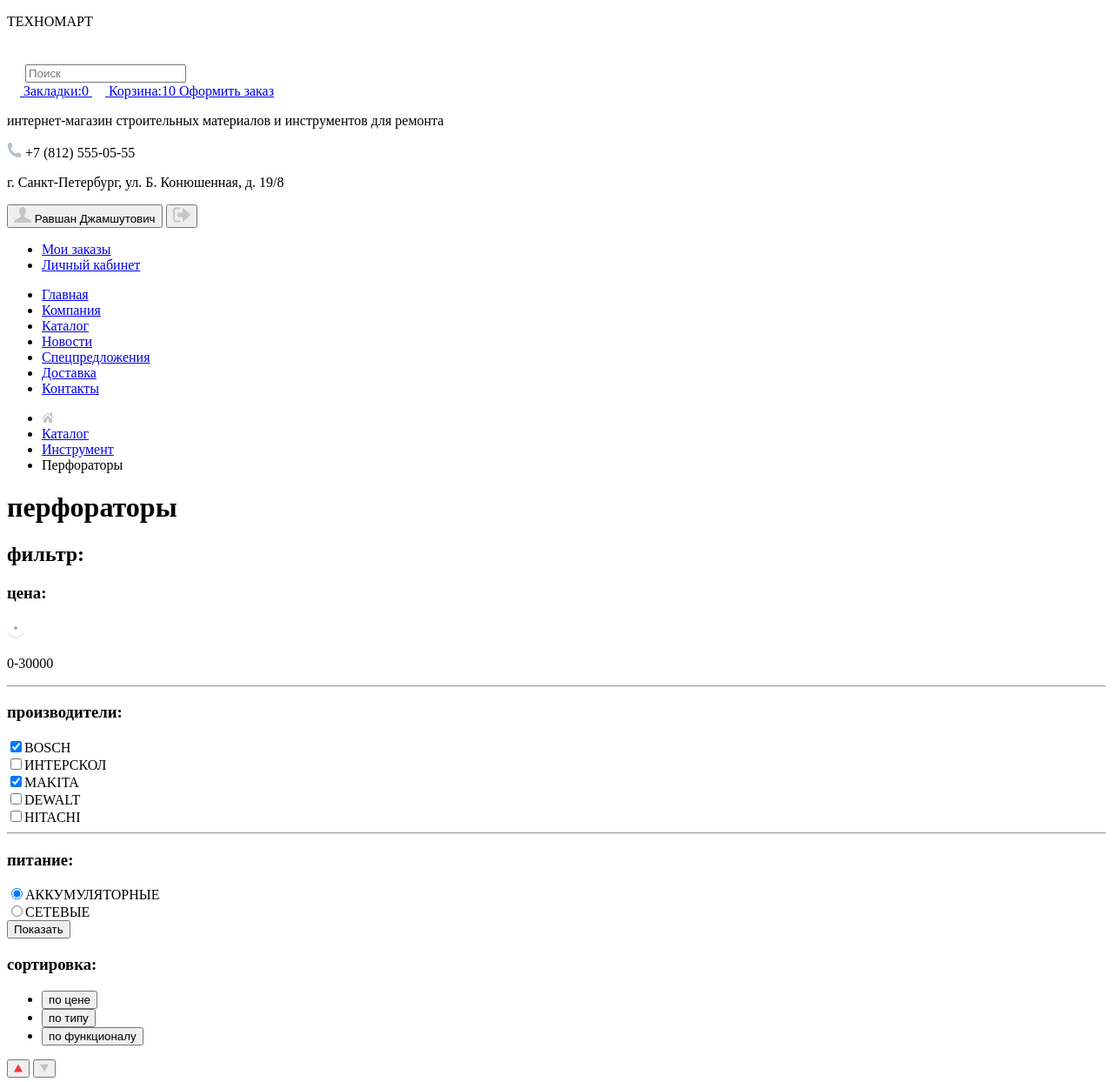
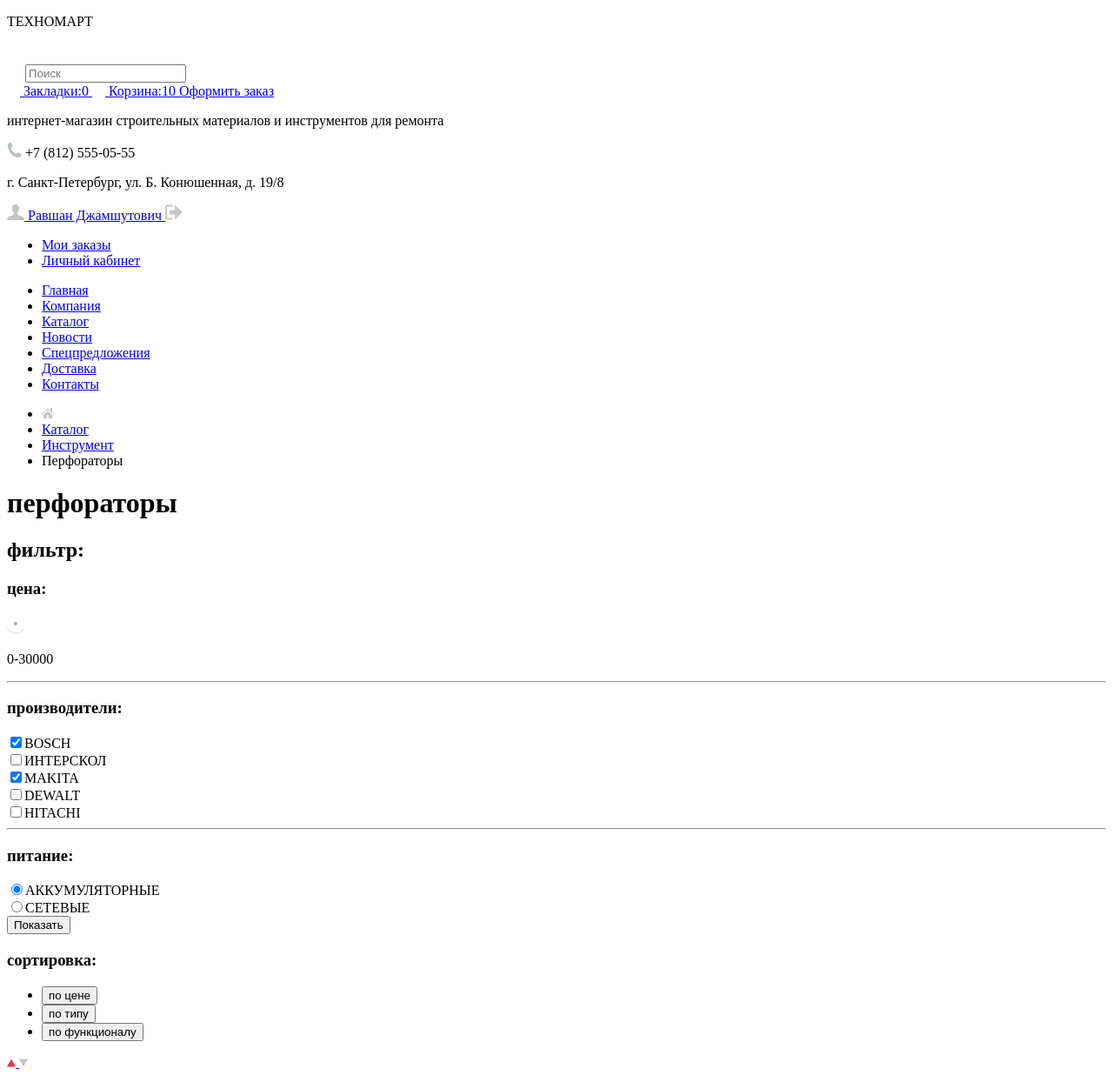
Before and after one commit to lllex/895691-technomart-28, a plain HTML site: page catalog.html in a window 1280 px wide. Shown: the top 1244 px of the page at 87% size. Drawn offline with Linux system fonts and the light colour scheme.

Commit message:
+fixes for catalog.html

```diff
--- a/catalog.html
+++ b/catalog.html
@@ -46,15 +46,15 @@
       </section>
 
       <section>
-        <p>
-          <button type="button">
+        <div>
+          <a href="blank.html">
             <img src="img/icon_user.svg" width="20" height="18" alt="icon user"/>
             <span>Равшан Джамшутович</span>
-          </button>
-          <button type="button">
+          </a>
+          <a href="blank.html">
             <img src="img/icon_logout.svg" width="20" height="18" alt="icon logout"/>
-          </button>
-        </p>
+          </a>
+        </div>
         <ul>
           <li><a href="blank.html">Мои заказы</a></li>
           <li><a href="blank.html">Личный кабинет</a></li>
@@ -94,9 +94,9 @@
         <!-- form filter -->
         <div>
           <h3>цена:</h3>
-          <p><!-- range slider -->
+          <div><!-- range slider -->
             <img src="img/icon_range_slider.svg" width="20" height="22" alt="icon range slider"/>
-          </p>
+          </div>
           <p><span>0</span>-<span>30000</span></p>
 
           <hr>
@@ -127,15 +127,15 @@
            <li><button type="button">по типу</button></li>
            <li><button type="button">по функционалу</button></li>
          </ul>
-         <p>
+         <div>
            <!-- asc/desc sort -->
-           <button type="button">
+           <a href="blank.html">
              <img src="img/icon_sort_asc.svg" width="10" height="10" alt="по возрастанию">
-           </button>
-           <button type="button">
+           </a>
+           <a href="blank.html">
              <img src="img/icon_sort_desc.svg" width="10" height="10" alt="по убыванию">
-           </button>
-         </p>
+           </a>
+         </div>
         </section>
 
         <ul>
```
